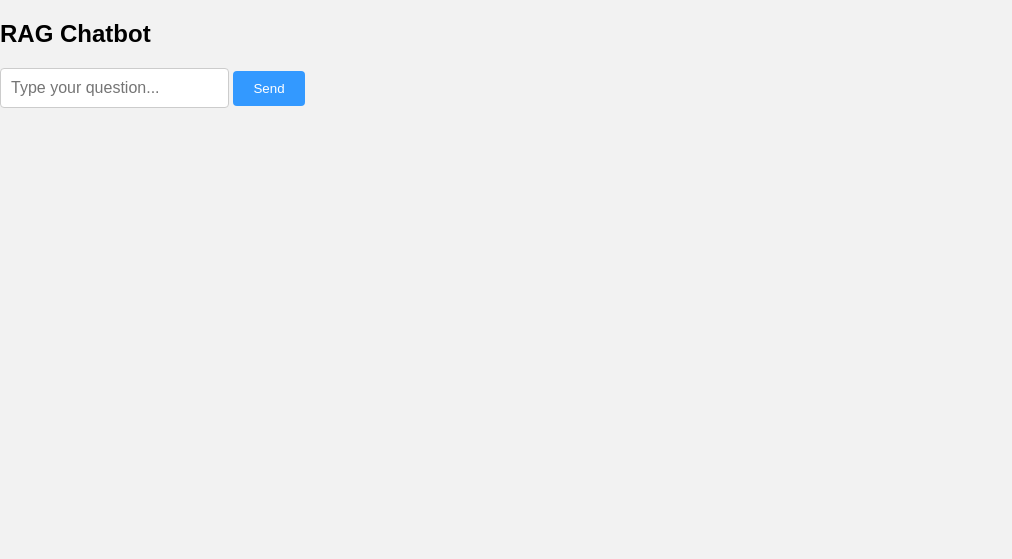
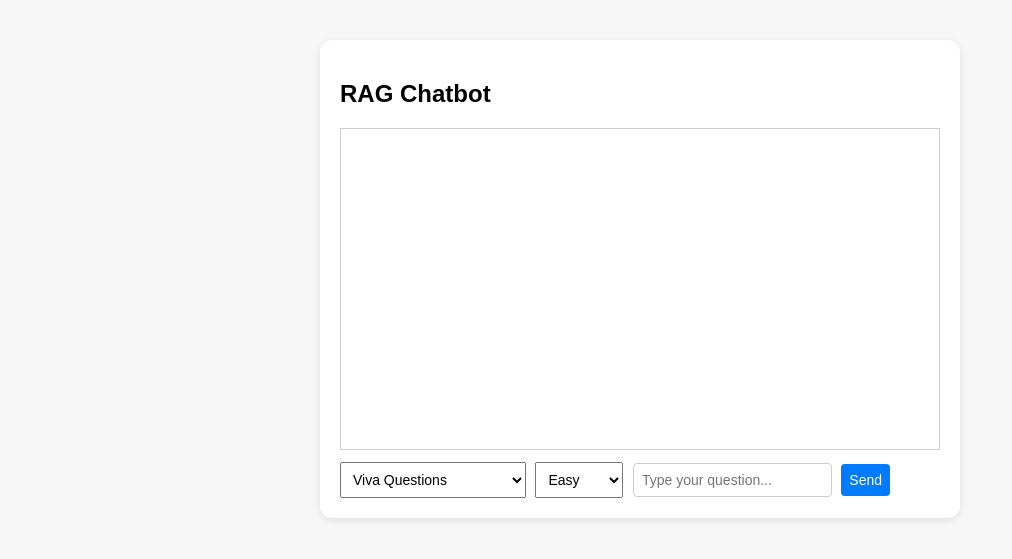
Before and after one commit to URK23CS1215/rag_chatbot, a Django app: page / in a window 1280 px wide. Shown: the top 559 px of the page, without its empty margins (0-1012 px from the left). Run offline with Django 5.2, Linux system fonts and the light colour scheme.

Commit message:
Enhance UI and views.py with dropdown-based question generation

```diff
--- a/rag_api/templates/index.html
+++ b/rag_api/templates/index.html
@@ -1,14 +1,63 @@
+{% load static %}
 <!DOCTYPE html>
 <html lang="en">
 <head>
   <meta charset="UTF-8">
   <title>RAG Chatbot</title>
-  <link rel="stylesheet" href="rag_project\rag_api\static\style.css">
+  <link rel="stylesheet" href="{% static 'style.css' %}">
+  <style>
+    body {
+      font-family: Arial, sans-serif;
+      background: #f7f7f7;
+      display: flex;
+      justify-content: center;
+      margin-top: 40px;
+    }
+    .chat-container {
+      background: white;
+      padding: 20px;
+      border-radius: 12px;
+      box-shadow: 0 2px 8px rgba(0, 0, 0, 0.1);
+      width: 600px;
+    }
+    #chat-box {
+      height: 300px;
+      overflow-y: auto;
+      border: 1px solid #ccc;
+      padding: 10px;
+      margin-bottom: 12px;
+      white-space: pre-wrap;
+    }
+    select, input[type="text"], button {
+      margin-right: 5px;
+      padding: 8px;
+      font-size: 14px;
+    }
+    button {
+      background-color: #007bff;
+      color: white;
+      border: none;
+      border-radius: 4px;
+    }
+  </style>
 </head>
 <body>
   <div class="chat-container">
     <h2>RAG Chatbot</h2>
+
     <div id="chat-box"></div>
+
+    <select id="question-type">
+      <option value="viva">Viva Questions</option>
+      <option value="lab practical">Lab Practical Questions</option>
+    </select>
+
+    <select id="difficulty-level">
+      <option value="easy">Easy</option>
+      <option value="medium">Medium</option>
+      <option value="hard">Hard</option>
+    </select>
+
     <input type="text" id="user-input" placeholder="Type your question...">
     <button onclick="sendMessage()">Send</button>
   </div>
@@ -17,6 +66,9 @@
     async function sendMessage() {
       const input = document.getElementById('user-input');
       const message = input.value.trim();
+      const questionType = document.getElementById('question-type').value;
+      const difficulty = document.getElementById('difficulty-level').value;
+
       if (!message) return;
 
       const chatBox = document.getElementById('chat-box');
@@ -24,16 +76,28 @@
       input.value = '';
 
       try {
-        const response = await fetch('http://127.0.0.1:8000/api/ask/', {
+        const response = await fetch('/api/ask/', {
           method: 'POST',
-          headers: {
-            'Content-Type': 'application/json',
-          },
-          body: JSON.stringify({ question: message })
+          headers: { 'Content-Type': 'application/json' },
+          body: JSON.stringify({
+            question: message,
+            type: questionType,
+            level: difficulty
+          })
         });
 
         const data = await response.json();
-        chatBox.innerHTML += `<p><strong>Bot:</strong> ${data.answer || data.error}</p>`;
+
+        if (data.answer) {
+          // convert markdown-like **text** to bold HTML
+          const formatted = data.answer
+            .replace(/\*\*(.*?)\*\*/g, '<strong>$1</strong>')
+            .replace(/\n/g, '<br>');
+
+          chatBox.innerHTML += `<p><strong>Bot:</strong><br>${formatted}</p>`;
+        } else {
+          chatBox.innerHTML += `<p><strong>Bot:</strong> ${data.error}</p>`;
+        }
       } catch (error) {
         chatBox.innerHTML += `<p><strong>Bot:</strong> Error: Unable to connect to server.</p>`;
       }
--- a/rag_api/views.py
+++ b/rag_api/views.py
@@ -1,34 +1,49 @@
+from django.http import JsonResponse
 from django.views.decorators.csrf import csrf_exempt
-from django.http import JsonResponse
 from django.shortcuts import render
 import json
-
 from .vectorstore import get_qa_chain
 
-# Load the QA chain once
+# Initialize chain once (only when the server starts)
 qa_chain = get_qa_chain()
 
-# Homepage view
 def home(request):
-    return render(request, 'index.html')  # Make sure templates/index.html exists
+    return render(request, 'index.html')
 
-# API endpoint to handle chatbot questions
+
 @csrf_exempt
 def ask_question(request):
     if request.method == 'POST':
         try:
             data = json.loads(request.body)
-            query = data.get("question", "")
-            if not query:
+            question = data.get("question", "").strip()
+            q_type = data.get("type", "").lower()
+            q_level = data.get("level", "").lower()
+
+            if not question:
                 return JsonResponse({"error": "Missing question"}, status=400)
-            print(f"[INFO] Received question: {query}")
-            response = qa_chain.invoke({"query": query})
-            print(f"[INFO] Raw response from LLM: {response}")
+
+            # Construct prompt dynamically based on dropdown
+            if q_type == "lab practical":
+                prompt = (
+                    f"You are a Unix/Linux lab instructor. Based on the experiment: '{question}', "
+                    f"generate 5 lab practical coding questions of {q_level} difficulty. "
+                    f"Each should involve scripting, file handling, control structures (if, loops), etc. "
+                    f"Format them like this:\n\n**Questions**\n1. ...\n2. ...\n\n**Answers**\n1. ...\n2. ..."
+                )
+            else:
+                prompt = (
+                    f"You are an expert in Unix/Linux viva preparation. Based on this topic: '{question}', "
+                    f"generate 5 {q_level} level viva questions with short descriptive answers. "
+                    f"Format them like this:\n\n**Questions**\n1. ...\n2. ...\n\n**Answers**\n1. ...\n2. ..."
+                )
+
+            # Debug prompt (optional)
+            print("\n--- Prompt Sent to LLM ---\n", prompt)
+
+            response = qa_chain.invoke({"query": prompt})
             return JsonResponse({"answer": response["result"]})
-            if not response or "result" not in response:
-                return JsonResponse({"error": "No answer returned from model"}, status=500)
 
-            return JsonResponse({"answer": response["result"]})
         except Exception as e:
             return JsonResponse({"error": str(e)}, status=500)
     else:
```
